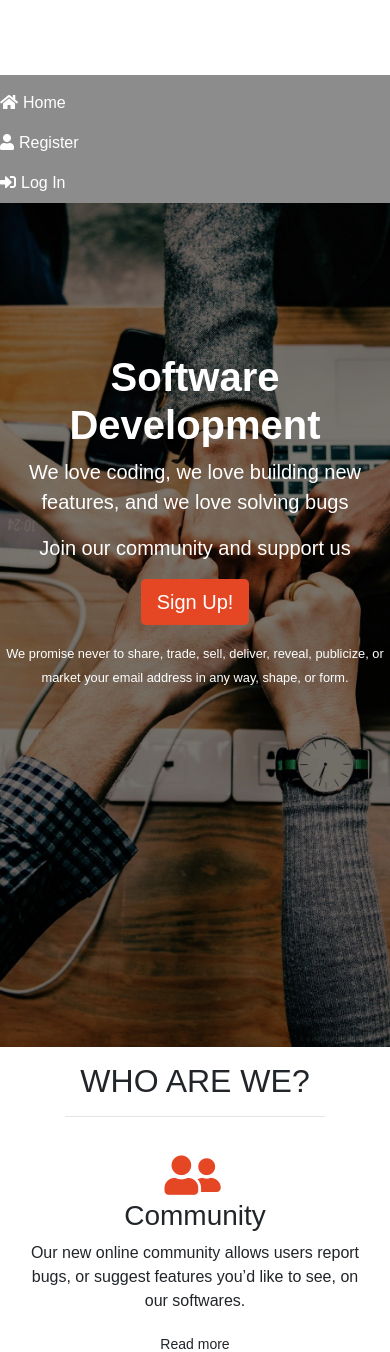
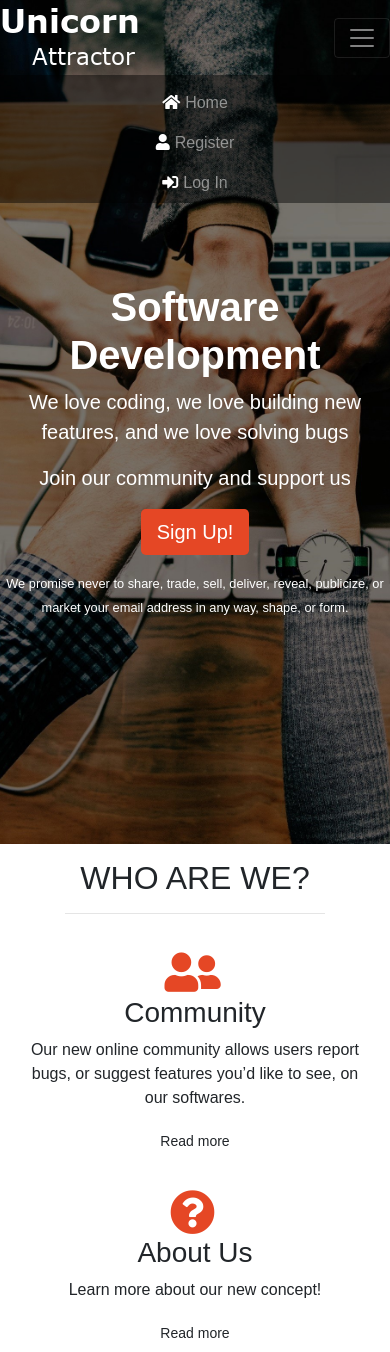
Before and after one commit to krivanpeter/the-issue-tracker, a Django app: page / in a window 390 px wide, after a click that opens the changed part. Shown: the top 1352 px of the page. Run offline with Django 3.2, Linux system fonts and the light colour scheme; some libraries are stand-ins or nearby versions.

Commit message:
navbar now shows properly on small screens

```diff
--- a/accounts/templates/index.html
+++ b/accounts/templates/index.html
@@ -1,5 +1,49 @@
 {% extends 'base.html' %} {% load static from staticfiles %} {% block content %}
-<nav class="navbar-container sticky-top">
+<!-------------SMALL SCREEN------------->
+<section class="jumbotron-fluid text-center white-text welcome-page-bg d-block d-md-none">
+    <nav class="navbar-container">
+        <div class="navbar navbar-expand-md navbar-default navbar-dark">
+            <div class="container">
+                <a class="navbar-brand logo" href="{% url 'index' %}"></a>
+                <button class="navbar-toggler" type="button" data-toggle="collapse" data-target="#navbarToggler" aria-controls="navbarToggler" aria-expanded="false" aria-label="Toggle navigation">
+                    <span class="navbar-toggler-icon"></span>
+                </button>
+                <div class="collapse navbar-collapse" id="navbarToggler">
+                    <ul class="navbar-nav mr-auto mt-2 mt-lg-0">
+                        <li class="nav-item">
+                            <a class="nav-link" href="{% url 'index' %}"><i class="fas fa-home"></i>Home</a>
+                        </li>
+                    </ul>
+                    <ul class="navbar-nav navbar-right">
+                        {% if user.is_authenticated %}
+                        <li class="nav-item">
+                            <a class="nav-link" href="{% url 'profile' %}">Profile</a>
+                        </li>
+                        <li class="nav-item">
+                            <a class="nav-link" href="{% url 'logout' %}">Log Out</a>
+                        </li>
+                        {% else %}
+                        <li class="nav-item">
+                            <a class="nav-link" href="{% url 'register' %}"><i class="fas fa-user"></i>Register</a>
+                        </li>
+                        <li class="nav-item">
+                            <a class="nav-link" href="{% url 'login' %}"><i class="fas fa-sign-in-alt"></i>Log In</a>
+                        </li>
+                        {% endif %}
+                    </ul>
+                </div>
+            </div>
+        </div>
+    </nav>
+    <h1><strong>Software Development</strong></h1>
+    <p class="lead"><b>We love coding, we love building new features, and we love solving bugs</b></p>
+    <p class="lead"><b>Join our community and support us</b></p>
+    <p><a class="btn btn-primary btn-lg btn-sign-up" role="button" href="/accounts/register/">Sign Up!</a></p>
+    <p class="text-muted"><small class="white-text">We promise never to share, trade, sell, deliver, reveal, publicize, or market your email address in any way, shape, or form.</small></p>
+    </div>
+</section>
+<!-------------MEDIUM SCREEN------------->
+<nav class="navbar-container sticky-top d-none d-md-block">
     <div class="navbar navbar-expand-md navbar-default navbar-dark">
         <div class="container">
             <a class="navbar-brand logo" href="{% url 'index' %}"></a>
@@ -33,7 +77,7 @@
         </div>
     </div>
 </nav>
-<section class="jumbotron-fluid text-center white-text welcome-page-bg">
+<section class="jumbotron-fluid text-center white-text welcome-page-bg d-none d-md-block">
     <h1><strong>Software Development</strong></h1>
     <p class="lead"><b>We love coding, we love building new features, and we love solving bugs</b></p>
     <p class="lead"><b>Join our community and support us</b></p>
--- a/static/css/custom.css
+++ b/static/css/custom.css
@@ -14,13 +14,9 @@
 
 .jumbotron-fluid {
     margin: 0;
-    padding-top: 150px;
+    padding: 0px;
     width: 100%;
     height: 100vh;
-}
-
-.welcome-page-bg.jumbotron h1 {
-    padding-top: 100px;
 }
 
 .white-text {
@@ -50,7 +46,7 @@
 /*-----------------NAVBAR-----------------*/
 
 .navbar-container {
-    padding: 0;
+    padding-bottom: 80px;
     margin: 0;
 }
 
@@ -133,6 +129,10 @@
 }
 
 @media(min-width: 768px) {
+    .navbar-container {
+        padding: 0px;
+        margin: 0;
+    }
     .navbar-collapse {
         background-color: transparent;
     }
@@ -140,7 +140,7 @@
         position: relative;
         top: -100px;
         margin: 0;
-        padding-top: 150px;
+        padding-top: 250px;
         width: 100%;
         height: 100vh;
     }
--- a/static/js/class_swapper.js
+++ b/static/js/class_swapper.js
@@ -1,4 +1,9 @@
 $(document).ready(function() {
+    changeNavBar();
+})
+
+function changeNavBar() {
+    if ($(window).width() > 768) {
         $(document).scroll(function() {
             if ($(window).scrollTop() === 0) {
                 $('.navbar').addClass('navbar-transparent');
@@ -21,4 +26,5 @@
                 $('.nav-link i').removeClass('white-text');
             }
         });
-})
+    }
+}
```
Lines whose indentation alone changed are shown as unchanged.
